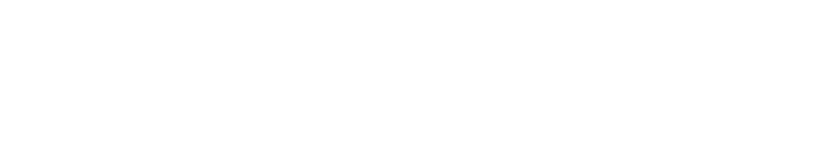
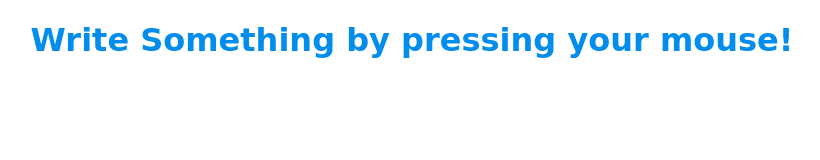
Before and after one commit to arnab-majumdar/JS30-08, a plain HTML site: page index.html in a window 1280 px wide. Shown: the whole page, without its empty margins (228-1048 px from the left). Drawn offline with Linux system fonts and the light colour scheme.

Commit message:
Update index.html

```diff
--- a/index.html
+++ b/index.html
@@ -5,6 +5,7 @@
   <title>HTML5 Canvas</title>
 </head>
 <body>
+<h1 id="instruction"> Write Something by pressing your mouse! </h1>
 <canvas id="draw" width="800" height="800"></canvas>
 <script>
 const canvas = document.querySelector('#draw');
@@ -24,7 +25,7 @@ let hue = 0; //for color, using mother effing hsl website
 
 function draw(e){
   if(!isDrawing) return; //stops the function when not drawing with mouse down
-
+  document.getElementById('instruction').style.display="none";
   ctx.strokeStyle = `hsl(${hue}, 100%, 50%)`;
 
   console.log(e);
@@ -54,6 +55,11 @@ canvas.addEventListener('mouseout',  () => isDrawing=false);
   html, body {
     margin: 0;
   }
+  #instruction{
+    text-align: center;
+    font-family: 'Pacifico', cursive;
+    color: #018DED;
+  }
 </style>
 
 </body>
```
